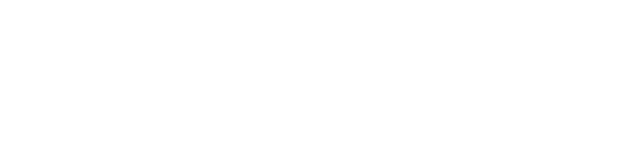
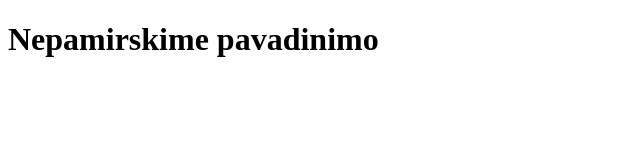
Before and after one commit to victor-lava/naujas2, a plain HTML site: page contact.html in a window 1280 px wide. Shown: the whole page, without its empty margins (0-640 px from the left). Drawn offline with Linux system fonts and the light colour scheme.

Commit message:
Nepamirskime title/pavadinimo

```diff
--- a/contact.html
+++ b/contact.html
@@ -2,9 +2,9 @@
 <html lang="lt" dir="ltr">
     <head>
         <meta charset="utf-8">
-        <title></title>
+        <title>nepamirskime pavadinimo</title>
     </head>
     <body>
-
+        <h1>Nepamirskime pavadinimo</h1>
     </body>
 </html>
```
